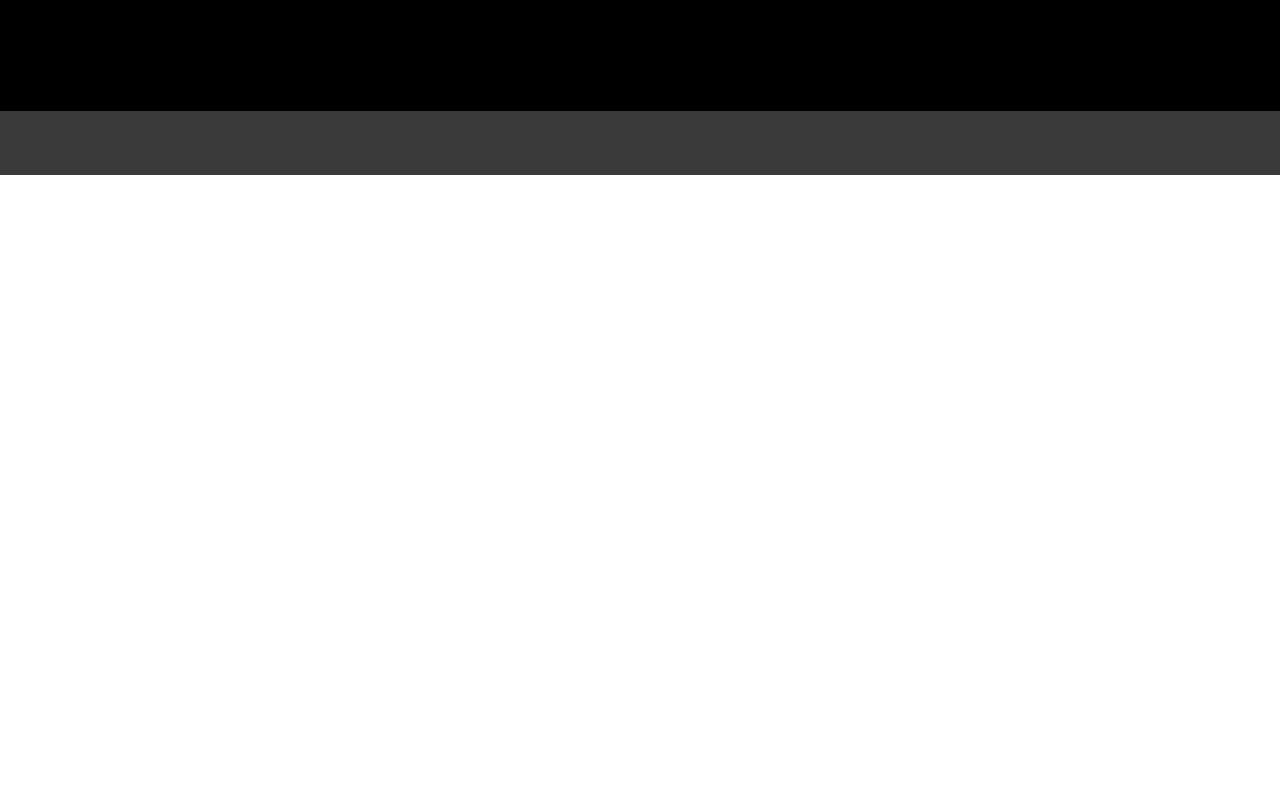
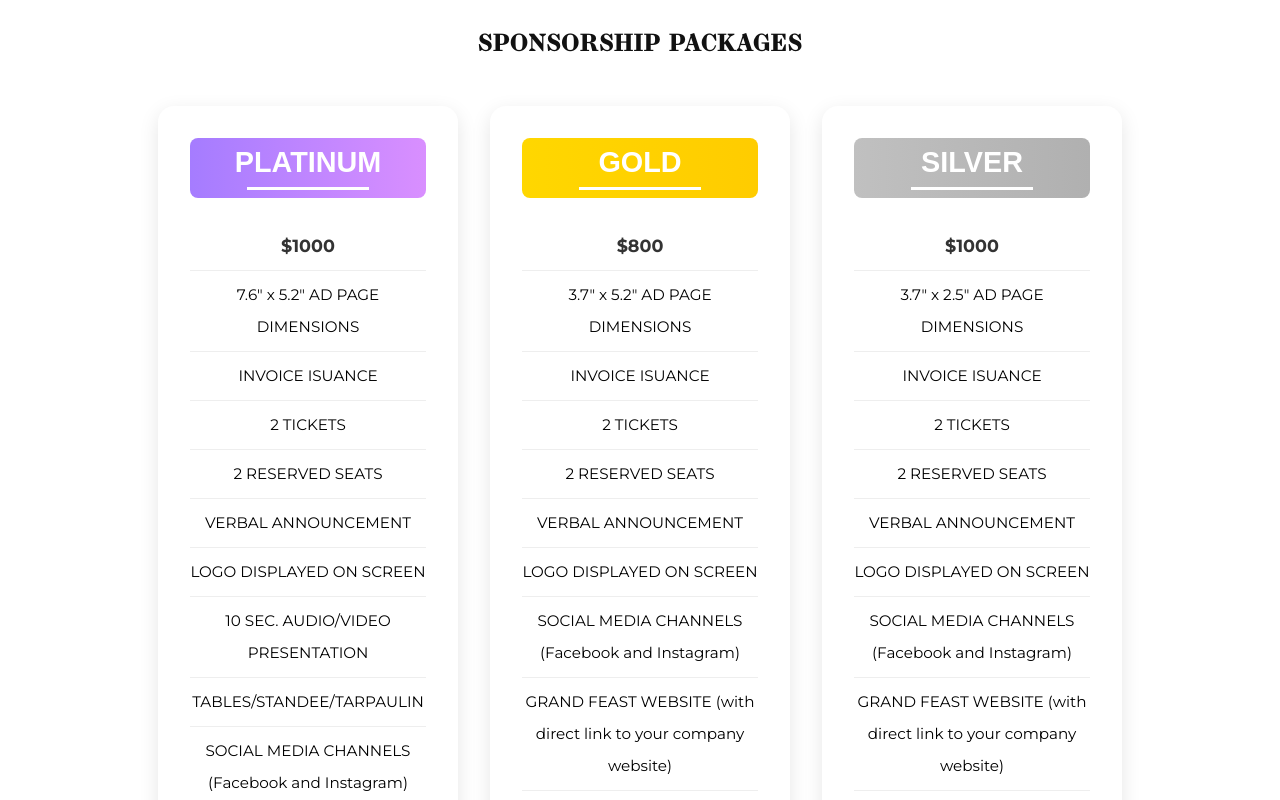
Before and after one commit to yapangelo/feastbc, a React (Vite) app: page /sponsorpage in a window 1280 px wide. Shown: the part 720-1520 px from the top of the page. Before the commit the page ends 895 px from the top, so only its background shows below. Built offline with nearby package versions, Linux system fonts and the light colour scheme.

Commit message:
created sponsor tier list

```diff
--- a/src/App.jsx
+++ b/src/App.jsx
@@ -13,6 +13,7 @@ function App() {
   const grandFeastRef = useRef(null);
   const prayerRef = useRef(null);
   const socialsRef = useRef(null);
+  const sponsorRef = useRef(null);
 
   // Function to scroll to the referenced section smoothly and slowly
   const scrollToSection = (ref) => {
@@ -51,6 +52,7 @@ function App() {
         grandFeastRef={grandFeastRef}
         prayerRef={prayerRef}
         socialsRef={socialsRef}
+        sponsorRef={sponsorRef}
       />
       <Routes>
         {/* Pass refs & scroll function to Home so it can attach them to sections */}
@@ -62,6 +64,7 @@ function App() {
               grandFeastRef={grandFeastRef}
               prayerRef={prayerRef}
               socialsRef={socialsRef}
+              sponsorRef={sponsorRef}
             />
           }
         />
--- a/src/components/ConsentPopup/ConsentPopup.scss
+++ b/src/components/ConsentPopup/ConsentPopup.scss
@@ -10,17 +10,17 @@
     justify-content: center;
     // overflow: auto;
     z-index: 1000; // Ensure it's on top
-    padding: 5rem;
+    padding: 2rem;
+    position: fixed;
+    top: 0; // Ensure it covers the full screen
+    left: 0;
+    height: 100vh; // Full height
 
     @include tablet-768 {
         padding: 10rem;
     }
 
     @include desktop-1280 {
-    position: fixed;
-    top: 0; // Ensure it covers the full screen
-    left: 0;
-    height: 100vh; // Full height
     overflow: hidden;
     }
 
--- a/src/components/Form/Form.scss
+++ b/src/components/Form/Form.scss
@@ -20,6 +20,7 @@
         flex-direction: column;
         width: 100%;
         gap: 1rem;
+        justify-content: center;
     }
 
     &__inputs {
@@ -75,11 +76,9 @@
     }
 
     &__button {
-        width: 100%;
-        margin: auto;
-
         &-container {
             display: flex;
+            margin: auto;
         }
     }
 
--- /dev/null
+++ b/src/components/SponsorTierList/SponsorTierList.jsx
@@ -0,0 +1,84 @@
+import "./SponsorTierList.scss";
+
+const SponsorTierList = () => {
+  return (
+    <div className="sponsortierlist">
+      <h1 className="sponsortierlist__title">SPONSORSHIP PACKAGES</h1>
+      <div className="sponsortierlist__content">
+        <div className="sponsortierlist__tier">
+          <h2 className="sponsortierlist__tier-title">Platinum</h2>
+          <ul className="sponsortierlist__tier-details">
+            <li className="sponsortierlist__listitem">$1000</li>
+            <li className="sponsortierlist__listitem">
+              7.6" x 5.2" AD PAGE DIMENSIONS
+            </li>
+            <li className="sponsortierlist__listitem">INVOICE ISUANCE</li>
+            <li className="sponsortierlist__listitem">2 TICKETS</li>
+            <li className="sponsortierlist__listitem">2 RESERVED SEATS</li>
+            <li className="sponsortierlist__listitem">VERBAL ANNOUNCEMENT</li>
+            <li className="sponsortierlist__listitem">
+              LOGO DISPLAYED ON SCREEN
+            </li>
+            <li className="sponsortierlist__listitem">
+              10 SEC. AUDIO/VIDEO PRESENTATION
+            </li>
+            <li className="sponsortierlist__listitem">
+              TABLES/STANDEE/TARPAULIN
+            </li>
+            <li className="sponsortierlist__listitem">
+              SOCIAL MEDIA CHANNELS (Facebook and Instagram)
+            </li>
+            <li className="sponsortierlist__listitem">
+              GRAND FEAST WEBSITE (with direct link to your company website)
+            </li>
+          </ul>
+        </div>
+        <div className="sponsortierlist__tier">
+          <h2 className="sponsortierlist__tier-title">Gold</h2>
+          <ul className="sponsortierlist__tier-details">
+            <li className="sponsortierlist__listitem">$800</li>
+            <li className="sponsortierlist__listitem">
+              3.7" x 5.2" AD PAGE DIMENSIONS
+            </li>
+            <li className="sponsortierlist__listitem">INVOICE ISUANCE</li>
+            <li className="sponsortierlist__listitem">2 TICKETS</li>
+            <li className="sponsortierlist__listitem">2 RESERVED SEATS</li>
+            <li className="sponsortierlist__listitem">VERBAL ANNOUNCEMENT</li>
+            <li className="sponsortierlist__listitem">
+              LOGO DISPLAYED ON SCREEN
+            </li>
+            <li className="sponsortierlist__listitem">
+              SOCIAL MEDIA CHANNELS (Facebook and Instagram)
+            </li>
+            <li className="sponsortierlist__listitem">
+              GRAND FEAST WEBSITE (with direct link to your company website)
+            </li>
+          </ul>
+        </div>
+        <div className="sponsortierlist__tier">
+          <h2 className="sponsortierlist__tier-title">Silver</h2>
+          <ul className="sponsortierlist__tier-details">
+            <li className="sponsortierlist__listitem">$1000</li>
+            <li className="sponsortierlist__listitem">
+              3.7" x 2.5" AD PAGE DIMENSIONS
+            </li>
+            <li className="sponsortierlist__listitem">INVOICE ISUANCE</li>
+            <li className="sponsortierlist__listitem">2 TICKETS</li>
+            <li className="sponsortierlist__listitem">2 RESERVED SEATS</li>
+            <li className="sponsortierlist__listitem">VERBAL ANNOUNCEMENT</li>
+            <li className="sponsortierlist__listitem">
+              LOGO DISPLAYED ON SCREEN
+            </li>
+            <li className="sponsortierlist__listitem">
+              SOCIAL MEDIA CHANNELS (Facebook and Instagram)
+            </li>
+            <li className="sponsortierlist__listitem">
+              GRAND FEAST WEBSITE (with direct link to your company website)
+            </li>
+          </ul>
+        </div>
+      </div>
+    </div>
+  );
+};
+export default SponsorTierList;
--- /dev/null
+++ b/src/components/SponsorTierList/SponsorTierList.scss
@@ -0,0 +1,83 @@
+.sponsortierlist {
+    padding: 4rem 2rem;
+    text-align: center;
+
+    &__title {
+      font-weight: 700;
+      margin-bottom: 3rem;
+      color: #111;
+      letter-spacing: 1px;
+    }
+
+    &__content {
+      display: flex;
+      flex-wrap: wrap;
+      justify-content: center;
+      gap: 2rem;
+    }
+
+    &__tier {
+      background: white;
+      border-radius: 1rem;
+      padding: 2rem;
+      width: 300px;
+      box-shadow: 0 6px 20px rgba(0, 0, 0, 0.1);
+      transition: transform 0.3s ease;
+
+      &:hover {
+        transform: translateY(-5px);
+      }
+    }
+
+    &__tier-title {
+      font-size: 1.8rem;
+      margin-bottom: 1.5rem;
+      font-weight: 600;
+      text-transform: uppercase;
+      color: #fff;
+      padding: 0.5rem 1rem;
+      border-radius: 0.5rem;
+
+      &::after {
+        content: "";
+        display: block;
+        height: 3px;
+        width: 60%;
+        margin: 0.5rem auto 0;
+        background: #fff;
+      }
+    }
+
+    // Custom tier colors
+    &__tier:nth-child(1) &__tier-title {
+      background: linear-gradient(to right, #a57cff, #d98fff);
+    }
+
+    &__tier:nth-child(2) &__tier-title {
+      background: linear-gradient(to right, #ffd700, #ffcc00);
+    }
+
+    &__tier:nth-child(3) &__tier-title {
+      background: linear-gradient(to right, #c0c0c0, #b0b0b0);
+    }
+
+    &__tier-details {
+      list-style: none;
+      padding: 0;
+      margin: 0;
+      text-align: left;
+    }
+
+    &__listitem {
+      font-size: 0.95rem;
+      padding: 0.5rem 0;
+      border-bottom: 1px solid #eee;
+      text-align: center;
+
+      &:first-child {
+        font-weight: bold;
+        font-size: 1.1rem;
+        color: #333;
+      }
+    }
+  }
--- a/src/components/Sponsors/Sponsors.jsx
+++ b/src/components/Sponsors/Sponsors.jsx
@@ -7,6 +7,7 @@ import sponsor4 from "../../assets/images/sponsors/feast.jpg";
 import sponsor5 from "../../assets/images/sponsors/feast.jpg";
 import sponsor6 from "../../assets/images/sponsors/feast.jpg";
 import Button from "../Button/Button";
+import SponsorTierList from "../SponsorTierList/SponsorTierList";
 
 const Sponsors = () => {
   const sponsors = [{ image: sponsor1, link: "https://thefeastbc.com/" }];
@@ -30,6 +31,7 @@ const Sponsors = () => {
       <Link to="/sponsorpage">
         <Button text={"Be A Sponsor"} className={"button--primary"} />
       </Link>
+      <SponsorTierList />
     </div>
   );
 };
--- a/src/pages/GrandFeast/GrandFeast.jsx
+++ b/src/pages/GrandFeast/GrandFeast.jsx
@@ -1,6 +1,5 @@
 import "./GrandFeast.scss";
 import Speaker from "../../components/Speaker/Speaker";
-import Sponsors from "../../components/Sponsors/Sponsors";
 import Form from "../../components/Form/Form";
 import hero from "../../assets/images/grandfeast-hero.jpg";
 import bo from "../../assets/images/bo.png";
@@ -94,9 +93,6 @@ const GrandFeast = () => {
           ]}
         />
       </section>
-      <div className="grandfeast__sponsors">
-        <Sponsors />
-      </div>
     </section>
   );
 };
--- a/src/pages/SponsorPage/SponsorPage.jsx
+++ b/src/pages/SponsorPage/SponsorPage.jsx
@@ -1,6 +1,7 @@
 import { useEffect } from "react";
 import "./SponsorPage.scss";
 import Form from "../../components/Form/Form";
+import SponsorTierList from "../../components/SponsorTierList/SponsorTierList";
 
 const SponsorPage = () => {
   useEffect(() => {
@@ -45,6 +46,9 @@ const SponsorPage = () => {
           ]}
         />
       </div>
+      <div className="sponsorpage__tierlist">
+        <SponsorTierList />
+      </div>
     </div>
   );
 };
--- a/src/pages/SponsorPage/SponsorPage.scss
+++ b/src/pages/SponsorPage/SponsorPage.scss
@@ -4,10 +4,9 @@
     &__form {
         padding-top: 7rem;
         background-color: black;
-        height: 100vh;
     }
 }
 
-body.no-scroll {
-    overflow: hidden;
-}
+// body.no-scroll {
+//     overflow: hidden;
+// }
```
Also changed, not shown: src/components/Header/Header.jsx (+10 -4 lines), src/pages/Home/Home.jsx (+5 -2 lines).
